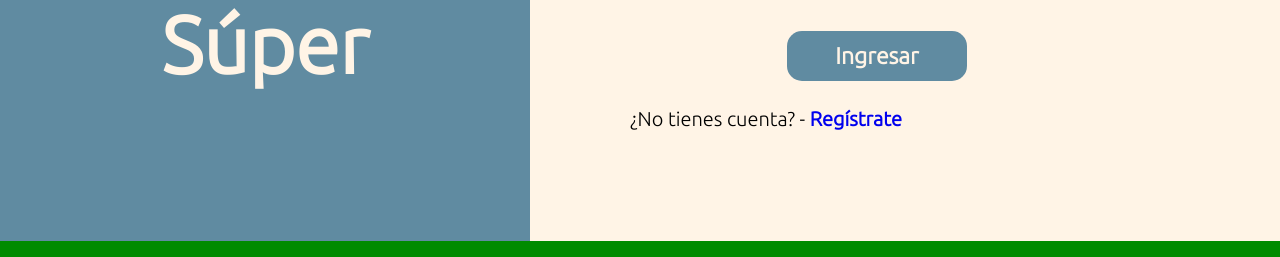
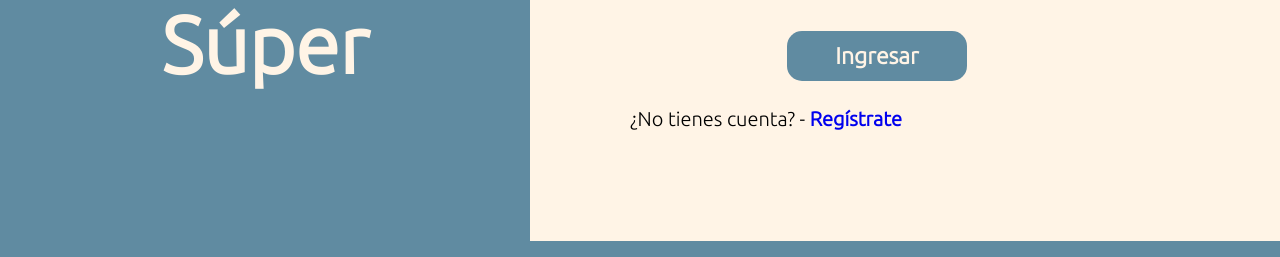
Before and after one commit to JoelVR17/Administracion-de-Supermercado, a PHP site: page /login_f.php in a window 1280 px wide. Shown: the part 559-816 px from the top of the page. Run offline with PHP 8.4, Linux system fonts and the light colour scheme.

Commit message:
Login y registro CSS

```diff
--- a/merca_super/style/login_registro.css
+++ b/merca_super/style/login_registro.css
@@ -307,14 +307,10 @@ label {
         margin-left: 10rem;
     }
 }
-
 @media (min-width:468px) {
     body {
-        background-color: #008B00;
+        background-color: #608BA1;
     }
 }
 
-body {
-    background-color: #008B00;
-}
 /*---------------------------------------------------------------------------------*/
```
